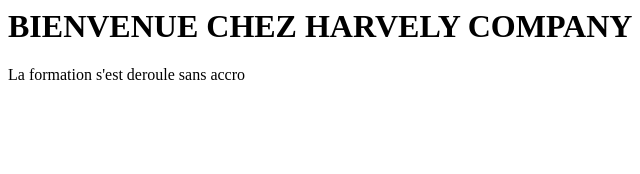
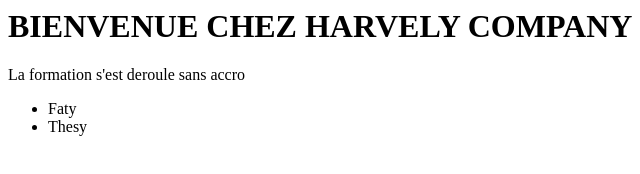
Before and after one commit to Lesoutias/projet-test, a plain HTML site: page test.html in a window 1280 px wide. Shown: the full height of the page, 0-640 px from the left. Drawn offline with Linux system fonts and the light colour scheme.

Commit message:
Voici mon projet

```diff
--- a/test.html
+++ b/test.html
@@ -1,4 +1,8 @@
 <body>
     <h1>BIENVENUE CHEZ HARVELY COMPANY</h1>
     <p>La formation s'est deroule sans accro</p>
+    <ul>
+        <li>Faty</li>
+        <li>Thesy</li>
+    </ul>
 </body>
```
